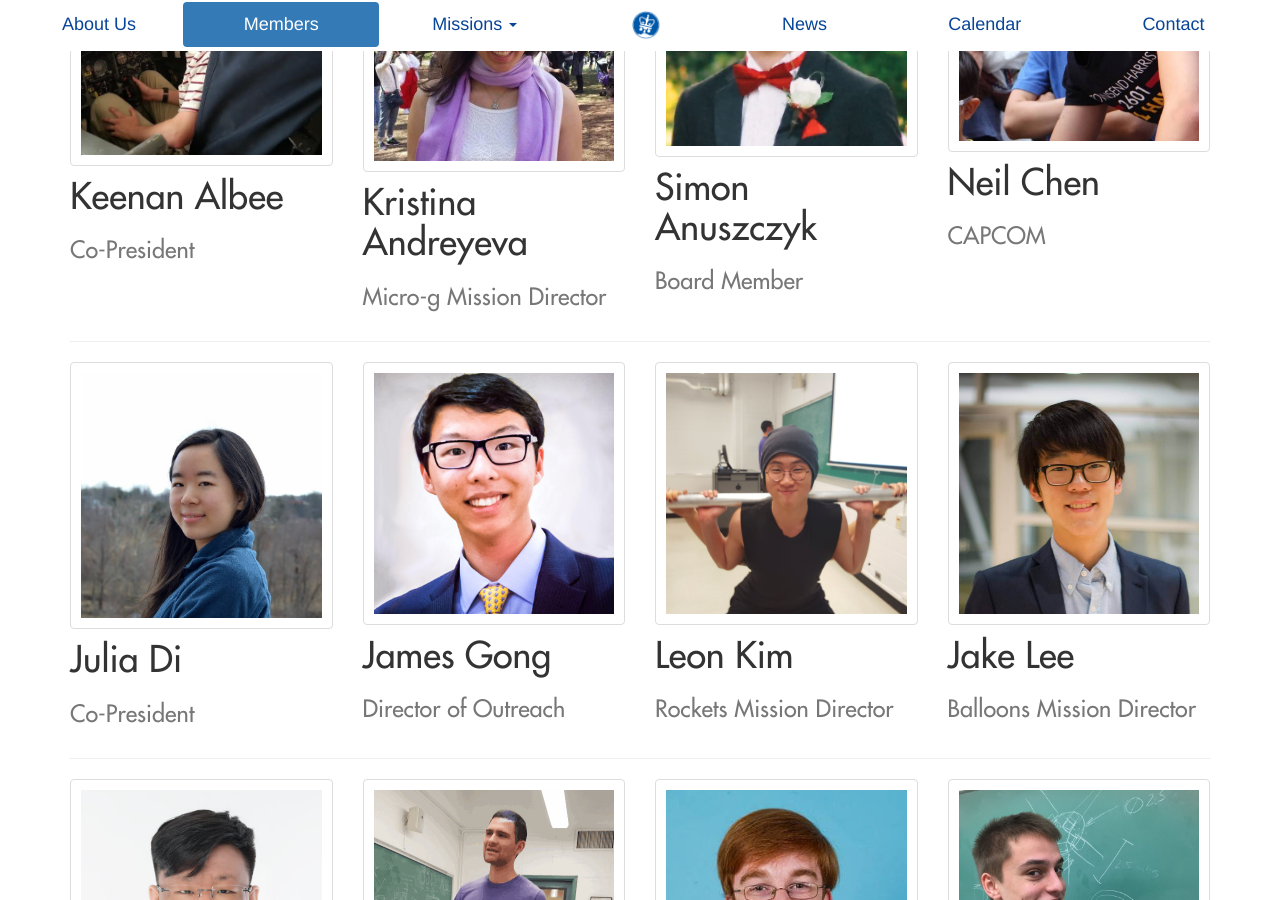
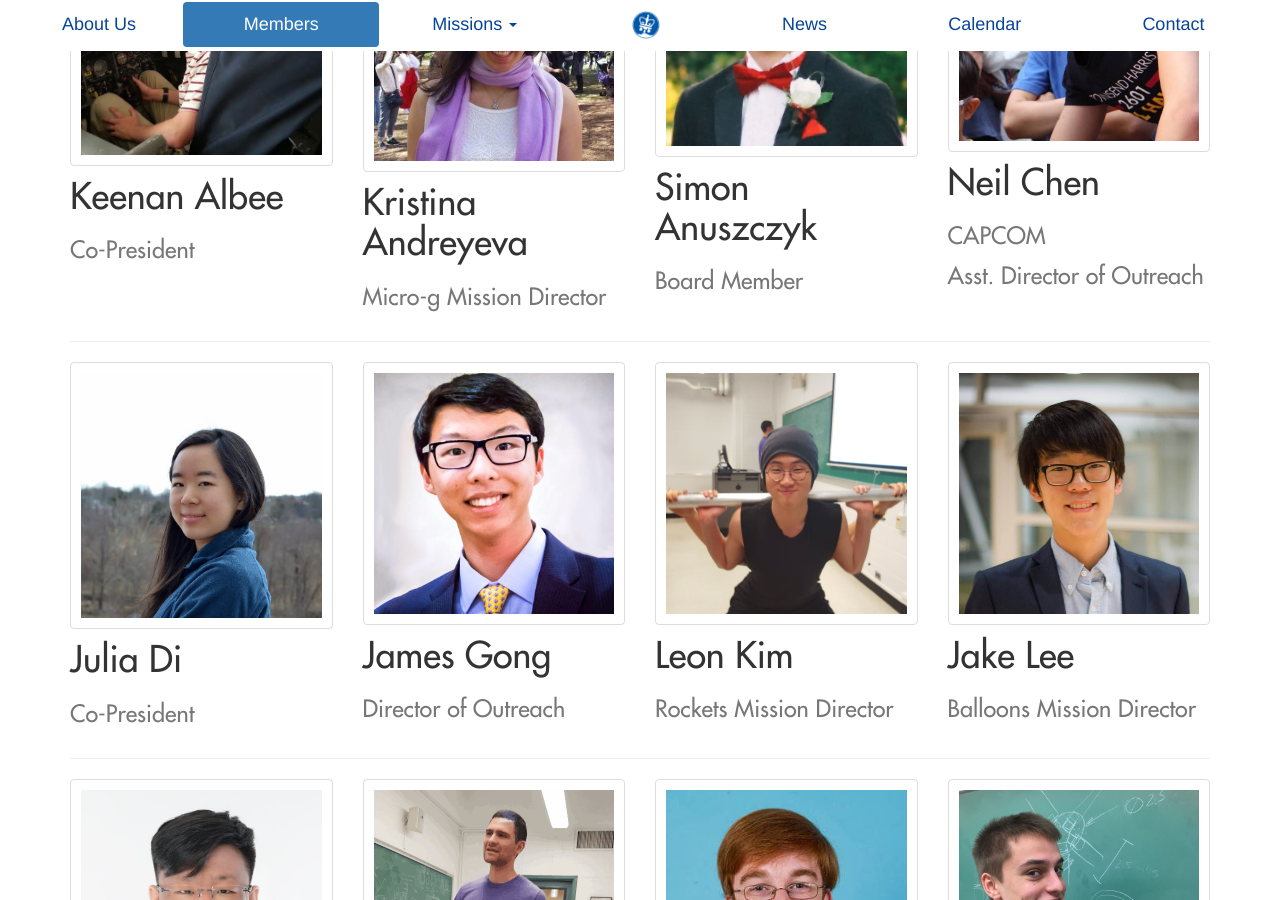
Before and after one commit to columbiaspace/columbiaspace.org, a Jekyll site: the page built from members.html, in a window 1280 px wide and 900 px high, scrolled down 1706 px. Built offline with Jekyll 4.4.1, drawn with Linux system fonts in a browser that asks for light colours; nearby versions of some CDN libraries; comment, search, counter and statistics services are not loaded.

Commit message:
Neil title update
Added Asst. Director of Outreach to title

```diff
--- a/members.html
+++ b/members.html
@@ -28,7 +28,7 @@ members:
     title: "Board Member"
     image: "/assets/media/img/profiles/sanuszczyk.jpg"
   - name: "Neil Chen"
-    title: "CAPCOM"
+    title: "CAPCOM <br> Asst. Director of Outreach"
     image: "/assets/media/img/profiles/nchen.jpg"
   - name: "Julia Di"
     title: "Co-President"
```
